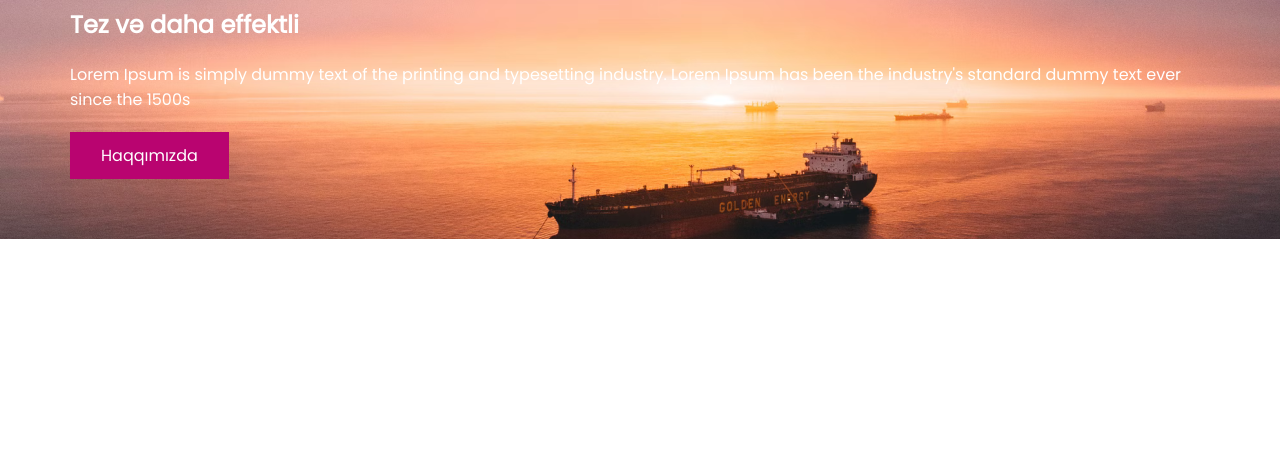
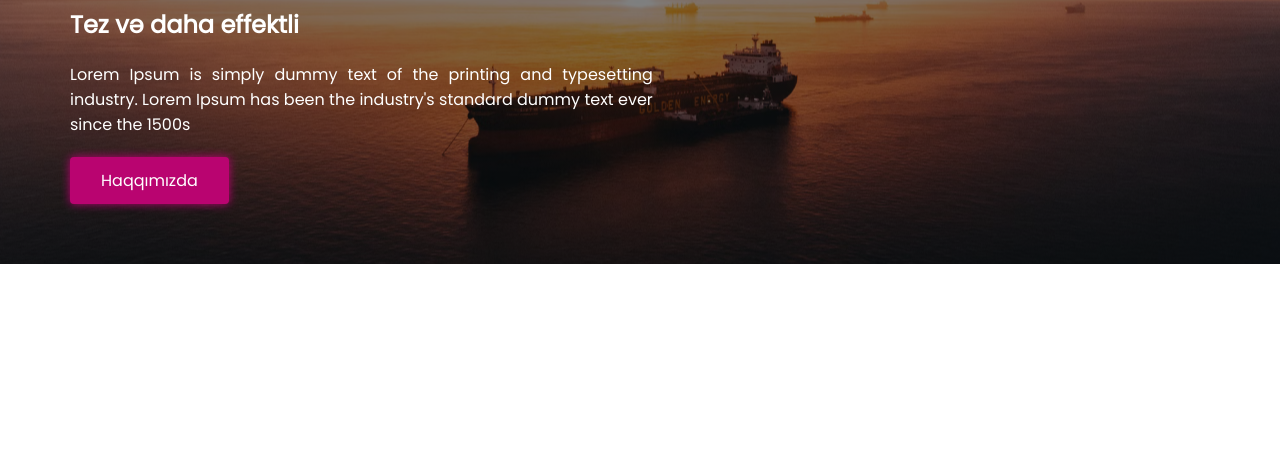
Before and after one commit to TheCodeFather0/shusha-logistics, a plain HTML site: page index.html in a window 1280 px wide. Shown: the part 327-800 px from the top of the page. Drawn offline with Linux system fonts and the light colour scheme; a web font is replaced by a local one.

Commit message:
banner css updated

```diff
--- a/assets/css/style.css
+++ b/assets/css/style.css
@@ -37,6 +37,9 @@
   color: #fff;
   padding: 10px 30px;
   border: 1px solid transparent;
+  box-shadow: 0 0 10px var(--currentColor);
+  border-radius: 4px;
+  transition: all 0.5s cubic-bezier(0.175, 0.885, 0.32, 1.275);
 }
 
 .myButton:hover {
@@ -73,8 +76,10 @@ header .headerTop .right .socialMediaIcon {
 }
 
 .banner {
-  background-image: url(../images/banner.png);
+  background: linear-gradient(rgba(0, 0, 0, 0.5), rgba(0, 0, 0, 0.5)),
+    url(../images/banner.png);
   padding: 60px 0;
+  background-position: center;
 }
 
 main .banner .navbar {
@@ -88,6 +93,10 @@ main .banner .navbar {
 main .banner .navigation .link {
   color: #000;
   margin-left: 20px;
+}
+
+main .banner .navigation .link:hover {
+  border-bottom: 2px solid var(--currentColor);
 }
 
 main .slogan {
@@ -104,8 +113,17 @@ main .slogan .title2 {
   margin: 20px 0;
 }
 
+main .slogan p {
+  width: 58ch;
+  text-align: justify;
+}
+
 .aboutButton {
   margin-top: 20px;
   display: block;
   width: fit-content;
 }
+
+.aboutButton:hover {
+  color: #fff;
+}
```
